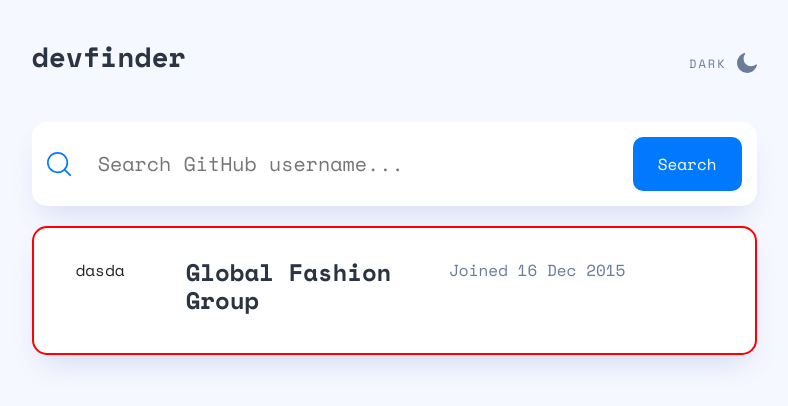
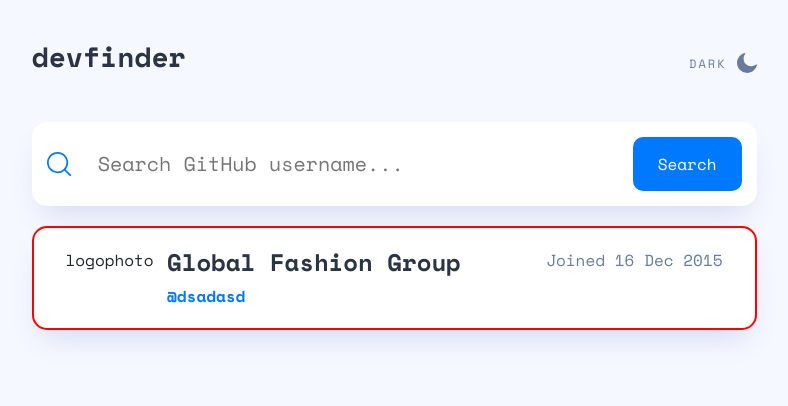
Before and after one commit to DanyloDiachenko/github-users, a React (Create React App) app: page / in a window 1280 px wide. Shown: the top 406 px of the page, without its empty margins (246-1034 px from the left). Built offline with nearby package versions, Linux system fonts and the light colour scheme.

Commit message:
Update MainInfo.jsx

```diff
--- a/src/components/MainInfo.jsx
+++ b/src/components/MainInfo.jsx
@@ -8,7 +8,7 @@
     border-radius: var(--border-rad);
     box-shadow: var(--shadow);
     background-color: var(--search-bg);
-    padding: 30px;
+    padding: 20px;
 `;
 
 const Title = styled.h1`
@@ -18,20 +18,28 @@
 `;
 
 const DateJoin = styled.span`
-    color: var(--date)
+    color: var(--date);
+    display: flex;
+    justify-content: end;
+`;
+
+const Tag = styled.div`
+    color: var(--main-color);
+    font-weight: 600;
 `;
 
 export const MainInfo = () => {
     return (
         <Wrapper className="container row">
-            <div className="col-lg-2 col-md-12">dasda</div>
-            <div className="col-lg-10 col-md-12 row">
-                <div className='col-lg-6 col-md-12'>
+            <div className="col-2">logophoto</div>
+            <div className="col-10 row p-0">
+                <div className='col-lg-7 col-md-12'>
                     <Title>Global Fashion Group</Title>
                 </div>
-                <div className='col-lg-6 col-md-12'>
-                    <DateJoin>Joined 16 Dec 2015</DateJoin>
+                <div className='col-lg-5 col-md-12 p-0'>
+                    <DateJoin><span>Joined 16 Dec 2015</span></DateJoin>
                 </div>
+                <div className='col-12'><Tag>@dsadasd</Tag></div>
             </div>
         </Wrapper>
     );
```
